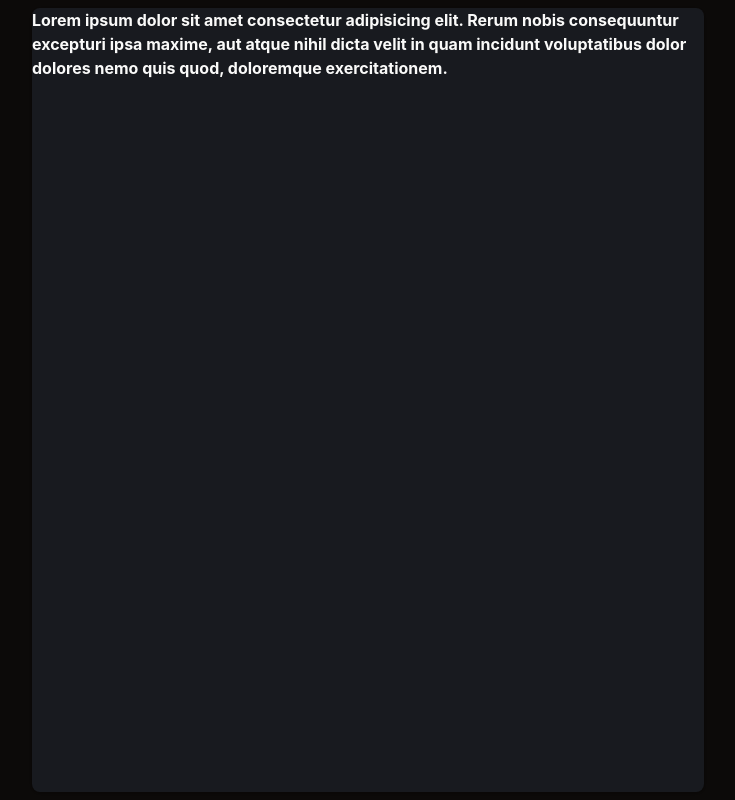
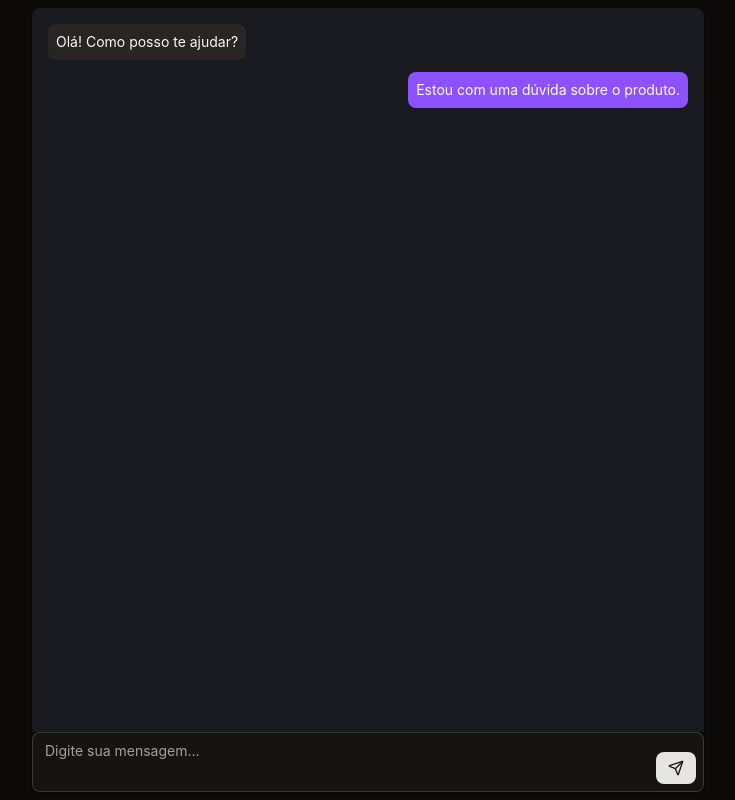
Before and after one commit to mkafonso/rabbitmq-nodejs, a Next.js app in the folder frontend/: page / in a window 1280 px wide. Shown: the whole page, without its empty margins (272-1007 px from the left). Built offline with nearby package versions, Linux system fonts and the light colour scheme.

Commit message:
feat: design message screen

```diff
--- a/frontend/package.json
+++ b/frontend/package.json
@@ -10,6 +10,7 @@
   },
   "dependencies": {
     "@hookform/resolvers": "5.1.1",
+    "@radix-ui/react-scroll-area": "1.2.9",
     "@radix-ui/react-slot": "1.2.3",
     "class-variance-authority": "0.7.1",
     "clsx": "2.1.1",
--- /dev/null
+++ b/frontend/src/app/(protected)/layout.tsx
@@ -0,0 +1,6 @@
+import { PropsWithChildren } from "react";
+
+export default async function ApplicationLayout(props: PropsWithChildren) {
+  const { children } = props;
+  return <div className="w-full h-full overflow-hidden">{children}</div>;
+}
--- /dev/null
+++ b/frontend/src/app/(protected)/page.tsx
@@ -0,0 +1,5 @@
+import { MessageListContainer } from "@/features/messages/components/message-list-container";
+
+export default function Page() {
+  return <MessageListContainer />;
+}
--- a/frontend/src/app/page.tsx
+++ /dev/null
@@ -1,10 +0,0 @@
-export default function Home() {
-  return (
-    <strong>
-      Lorem ipsum dolor sit amet consectetur adipisicing elit. Rerum nobis
-      consequuntur excepturi ipsa maxime, aut atque nihil dicta velit in quam
-      incidunt voluptatibus dolor dolores nemo quis quod, doloremque
-      exercitationem.
-    </strong>
-  );
-}
--- /dev/null
+++ b/frontend/src/components/ui/scroll-area.tsx
@@ -0,0 +1,58 @@
+"use client";
+
+import * as ScrollAreaPrimitive from "@radix-ui/react-scroll-area";
+import * as React from "react";
+
+import { cn } from "@/lib/utils";
+
+function ScrollArea({
+  className,
+  children,
+  ...props
+}: React.ComponentProps<typeof ScrollAreaPrimitive.Root>) {
+  return (
+    <ScrollAreaPrimitive.Root
+      data-slot="scroll-area"
+      className={cn("relative", className)}
+      {...props}
+    >
+      <ScrollAreaPrimitive.Viewport
+        data-slot="scroll-area-viewport"
+        className="focus-visible:ring-ring/50 size-full rounded-[inherit] transition-[color,box-shadow] outline-none focus-visible:ring-[3px] focus-visible:outline-1"
+      >
+        {children}
+      </ScrollAreaPrimitive.Viewport>
+      <ScrollBar />
+      <ScrollAreaPrimitive.Corner />
+    </ScrollAreaPrimitive.Root>
+  );
+}
+
+function ScrollBar({
+  className,
+  orientation = "vertical",
+  ...props
+}: React.ComponentProps<typeof ScrollAreaPrimitive.ScrollAreaScrollbar>) {
+  return (
+    <ScrollAreaPrimitive.ScrollAreaScrollbar
+      data-slot="scroll-area-scrollbar"
+      orientation={orientation}
+      className={cn(
+        "flex touch-none p-px transition-colors select-none",
+        orientation === "vertical" &&
+          "h-full w-2.5 border-l border-l-transparent",
+        orientation === "horizontal" &&
+          "h-2.5 flex-col border-t border-t-transparent",
+        className
+      )}
+      {...props}
+    >
+      <ScrollAreaPrimitive.ScrollAreaThumb
+        data-slot="scroll-area-thumb"
+        className="bg-border relative flex-1 rounded-full"
+      />
+    </ScrollAreaPrimitive.ScrollAreaScrollbar>
+  );
+}
+
+export { ScrollArea, ScrollBar };
--- /dev/null
+++ b/frontend/src/components/ui/textarea.tsx
@@ -0,0 +1,18 @@
+import * as React from "react";
+
+import { cn } from "@/lib/utils";
+
+function Textarea({ className, ...props }: React.ComponentProps<"textarea">) {
+  return (
+    <textarea
+      data-slot="textarea"
+      className={cn(
+        "border-input placeholder:text-muted-foreground focus-visible:border-ring focus-visible:ring-ring/50 aria-invalid:ring-destructive/20 dark:aria-invalid:ring-destructive/40 aria-invalid:border-destructive dark:bg-input/30 flex field-sizing-content min-h-16 w-full rounded-md border bg-transparent px-3 py-2 text-base shadow-xs transition-[color,box-shadow] outline-none focus-visible:ring-[3px] disabled:cursor-not-allowed disabled:opacity-50 md:text-sm",
+        className
+      )}
+      {...props}
+    />
+  );
+}
+
+export { Textarea };
--- /dev/null
+++ b/frontend/src/features/messages/components/message-list-container.tsx
@@ -0,0 +1,32 @@
+"use client";
+
+import { useState } from "react";
+import { Message } from "../types";
+import { MessageList } from "./message-list";
+import { MessageTextarea } from "./message-textarea";
+
+export function MessageListContainer() {
+  const [messages, setMessages] = useState<Message[]>([
+    { id: "1", content: "Olá! Como posso te ajudar?", sender: "other" },
+    { id: "2", content: "Estou com uma dúvida sobre o produto.", sender: "me" },
+  ]);
+
+  const handleSend = (content: string) => {
+    const newMessage: Message = {
+      id: Date.now().toString(),
+      content,
+      sender: "me",
+    };
+    setMessages((prev) => [...prev, newMessage]);
+  };
+
+  return (
+    <div className="h-screen flex flex-col">
+      <div className="flex-1 overflow-hidden p-0">
+        <MessageList messages={messages} />
+      </div>
+
+      <MessageTextarea onSend={handleSend} />
+    </div>
+  );
+}
--- /dev/null
+++ b/frontend/src/features/messages/components/message-list.tsx
@@ -0,0 +1,40 @@
+"use client";
+
+import { ScrollArea } from "@/components/ui/scroll-area";
+import { useEffect, useRef } from "react";
+import { Message } from "../types";
+
+type Props = {
+  messages: Message[];
+};
+
+export function MessageList(props: Props) {
+  const { messages } = props;
+  const scrollRef = useRef<HTMLDivElement>(null);
+
+  useEffect(() => {
+    scrollRef.current?.scrollTo({
+      top: scrollRef.current.scrollHeight,
+      behavior: "smooth",
+    });
+  }, [messages]);
+
+  return (
+    <ScrollArea className="h-full p-4" ref={scrollRef}>
+      <div className="flex flex-col gap-3 pb-32">
+        {messages.map((msg) => (
+          <div
+            key={msg.id}
+            className={`max-w-[75%] rounded-md p-2 text-sm ${
+              msg.sender === "me"
+                ? "self-end bg-violet-500 text-white"
+                : "self-start bg-muted"
+            }`}
+          >
+            {msg.content}
+          </div>
+        ))}
+      </div>
+    </ScrollArea>
+  );
+}
--- /dev/null
+++ b/frontend/src/features/messages/components/message-textarea.tsx
@@ -0,0 +1,42 @@
+"use client";
+
+import { Button } from "@/components/ui/button";
+import { Textarea } from "@/components/ui/textarea";
+import { Send } from "lucide-react";
+import { useState } from "react";
+
+type Props = {
+  onSend: (text: string) => void;
+};
+
+export function MessageTextarea({ onSend }: Props) {
+  const [input, setInput] = useState("");
+
+  const handleSubmit = () => {
+    const trimmed = input.trim();
+    if (!trimmed) return;
+    onSend(trimmed);
+    setInput("");
+  };
+
+  return (
+    <div className="bg-background sticky bottom-0">
+      <div className="relative w-full">
+        <Textarea
+          value={input}
+          onChange={(e) => setInput(e.target.value)}
+          placeholder="Digite sua mensagem..."
+          className="w-full pr-20 resize-none min-h-[60px]"
+          rows={2}
+        />
+        <Button
+          onClick={handleSubmit}
+          className="absolute bottom-2 right-2 h-8 px-3 text-sm"
+          type="button"
+        >
+          <Send />
+        </Button>
+      </div>
+    </div>
+  );
+}
--- /dev/null
+++ b/frontend/src/features/messages/types.ts
@@ -0,0 +1,5 @@
+export interface Message {
+  id: string;
+  content: string;
+  sender: "me" | "other";
+}
```
Also changed, not shown: 1 other file (tests, documents, lock files or other folders).
